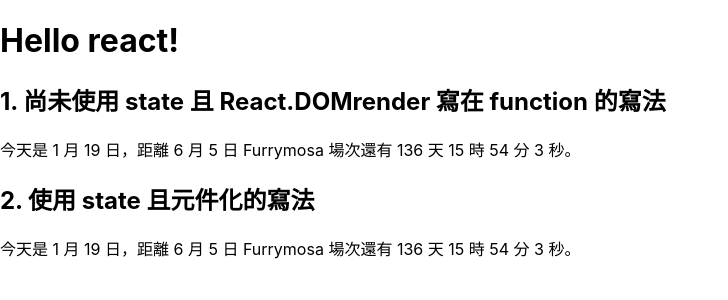
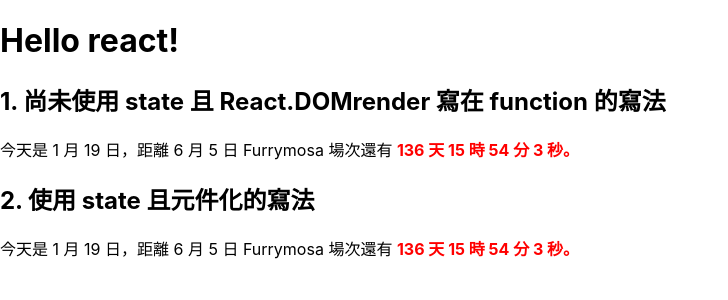
Before and after one commit to lizaosan/hello-react, a React (Create React App) app: page / in a window 1280 px wide. Shown: the top 300 px of the page, without its empty margins (0-728 px from the left). Built offline with nearby package versions, Linux system fonts and the light colour scheme.

Commit message:
component modulized

```diff
--- a/src/CountDown2.js
+++ b/src/CountDown2.js
@@ -6,6 +6,7 @@ class CountDown2 extends React.Component {
 		this.state = {
 			time: new Date(),
 			endTime: new Date(),
+			mindset: true,
 		};
 	}
 	componentDidMount() {
@@ -23,6 +24,7 @@ class CountDown2 extends React.Component {
 	}
 
 	render() {
+		let cautionWord = { color: "red", fontWeight: "bold" };
 		let time = this.state.time;
 		let endTime = this.state.endTime;
 		endTime.setMonth(5);
@@ -31,13 +33,17 @@ class CountDown2 extends React.Component {
 		endTime.setMinutes(0);
 		endTime.setSeconds(0);
 		let diffTime = (endTime.getTime() - time.getTime()) / 1000;
+		let mindset = this.state.mindset;
 		return (
 			<p>
 				今天是 {time.getMonth() + 1} 月 {time.getDate()} 日，距離{" "}
-				{endTime.getMonth() + 1} 月 {endTime.getDate()} 日 Furrymosa 場次還有{" "}
-				{parseInt(diffTime / 60 / 60 / 24)} 天{" "}
-				{parseInt((diffTime / 60 / 60) % 24)} 時{" "}
-				{parseInt((diffTime / 60) % 60)} 分 {parseInt(diffTime % 60)} 秒。
+				{endTime.getMonth() + 1} 月 {endTime.getDate()} 日 Furrymosa 場次
+				{mindset === true ? "還有" : "剩下"}{" "}
+				<span style={cautionWord}>
+					{parseInt(diffTime / 60 / 60 / 24)} 天{" "}
+					{parseInt((diffTime / 60 / 60) % 24)} 時{" "}
+					{parseInt((diffTime / 60) % 60)} 分 {parseInt(diffTime % 60)} 秒。
+				</span>
 			</p>
 		);
 	}
--- a/src/index.js
+++ b/src/index.js
@@ -1,10 +1,11 @@
 import React from "react";
 import ReactDOM from "react-dom";
 import "./index.css";
-import CountDown2 from "./CountDown2.js";
+import CountDown2 from "./CountDown2"; // 可以不寫 .js 副檔名
 import reportWebVitals from "./reportWebVitals";
 
 function countDown() {
+	let cautionWord = { color: "red", fontWeight: "bold" };
 	let time = new Date();
 	let endTime = new Date();
 	endTime.setMonth(5);
@@ -21,9 +22,11 @@ function countDown() {
 			<p>
 				今天是 {time.getMonth() + 1} 月 {time.getDate()} 日，距離{" "}
 				{endTime.getMonth() + 1} 月 {endTime.getDate()} 日 Furrymosa 場次還有{" "}
-				{parseInt(diffTime / 60 / 60 / 24)} 天{" "}
-				{parseInt((diffTime / 60 / 60) % 24)} 時{" "}
-				{parseInt((diffTime / 60) % 60)} 分 {parseInt(diffTime % 60)} 秒。
+				<span style={cautionWord}>
+					{parseInt(diffTime / 60 / 60 / 24)} 天{" "}
+					{parseInt((diffTime / 60 / 60) % 24)} 時{" "}
+					{parseInt((diffTime / 60) % 60)} 分 {parseInt(diffTime % 60)} 秒。
+				</span>
 			</p>
 		</React.StrictMode>,
 		document.getElementById("root")
```
Also changed, not shown: 12 other files (tests, documents, lock files or other folders).
